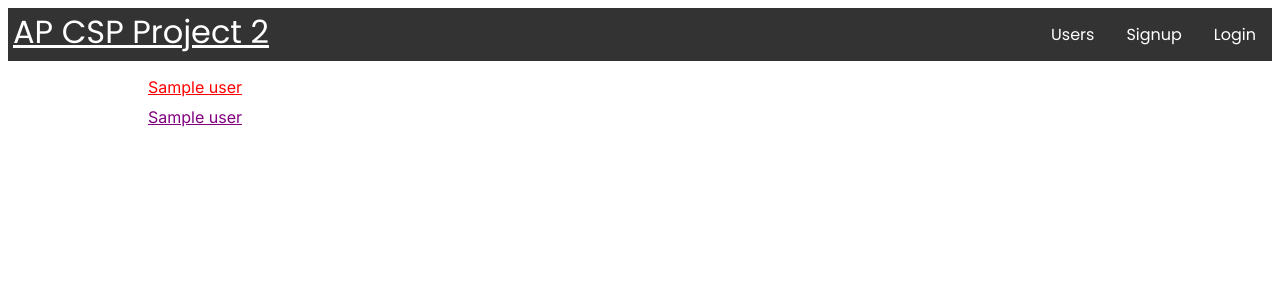
After one commit to somemone0/csp-starter, a Flask app: template templates/main.html in a window 1280 px wide. The commit adds this page. Shown: the top 300 px of the page. Run offline with Flask 3, Linux system fonts and the light colour scheme; the template is opened without the code that fills it: most values are stand-ins (such as "Sample title", 1, 10 or a date in 2020).

Commit message:
fixed url_for problem

```diff
--- a/app.py
+++ b/app.py
@@ -1,10 +1,8 @@
 from flask import Flask, session
-from flask.ext.session import Session
 
 app = Flask(__name__)
 app.config["SESSION_PERMANENT"] = False
 app.config["SESSION_TYPE"] = "filesystem"
-Session(app)
 
 import routes
 
--- a/routes.py
+++ b/routes.py
@@ -1,11 +1,19 @@
 from __main__ import app
+from flask import render_template, session
+import requests
 
 # The default functions contained in this file match with the base.html values
 
 # Don't change the function names
 
+hostname = "http://5.161.86.174"
+
 @app.route("/") # Main page, containing list of users
 def main():
+    pass
+
+@app.route("/user/<username>") # User page, containing list of posts
+def user(username):
     pass
 
 @app.route("/login") # Login page, handles both get and post
@@ -23,3 +31,6 @@ def create_post():
 @app.route("/logout") # get is essentially post, handles logout
 def logout():
     pass
+
+def is_logged_in():
+    return "token" in session
--- a/templates/base.html
+++ b/templates/base.html
@@ -2,7 +2,7 @@
 <html>
     <head>
         <title>Flask Project 2</title>
-        <link href="{{url_for('static', 'index.css')}}" rel="stylesheet" />
+        <link href="{{url_for('static', filename='index.css')}}" rel="stylesheet" />
         <link rel="preconnect" href="https://fonts.googleapis.com">
         <link rel="preconnect" href="https://fonts.gstatic.com" crossorigin>
         <link href="https://fonts.googleapis.com/css2?family=Inter&family=Poppins&display=swap" rel="stylesheet">
@@ -14,7 +14,7 @@
     <div class="header">
       <ul class="navbar">
         <li class="elementLeft"><span class="title">AP CSP Project 2</span></li>
-        <li class="element"><a href="{{ url_for('main') }}" class="navLink">Users</a></li>
+
         {% if loggedIn %}
             <li class="element"><a href="{{ url_for('create_post') }}" class="navLink">Create Post</a></li>
             <li class="element"><a href="{{ url_for('logout') }}" class="navLink">Logout</a></li>
@@ -22,6 +22,7 @@
             <li class="element"><a href="{{ url_for('login') }}" class="navLink">Login</a></li>
             <li class="element"><a href="{{ url_for('signup') }}" class="navLink">Signup</a></li>
         {% endif %}
+          <li class="element"><a href="{{ url_for('main') }}" class="navLink">Users</a></li>
       </ul>
     </div>
 
--- /dev/null
+++ b/templates/main.html
@@ -0,0 +1,17 @@
+<!-- Variables:
+ - following_list: users logged-in user is following. If no user, or no users followed, then empty list.
+ - users: users not followed by logged-in user. If no users, then empty list.
+ -->
+
+{% extends "base.html" %}
+
+{% block content %}
+    <ul class="userList">
+        {% for user in following_list %}
+        <li><a href="{{ url_for('user', username=user) }}" class="followedUser">{{ user }}</a></li>
+        {% endfor %}
+        {% for user in users %}
+        <li><a href="{{ url_for('user', username=user) }}" class="user">{{ user }}</a></li>
+        {% endfor %}
+    </ul>
+{% endblock content %}
```
